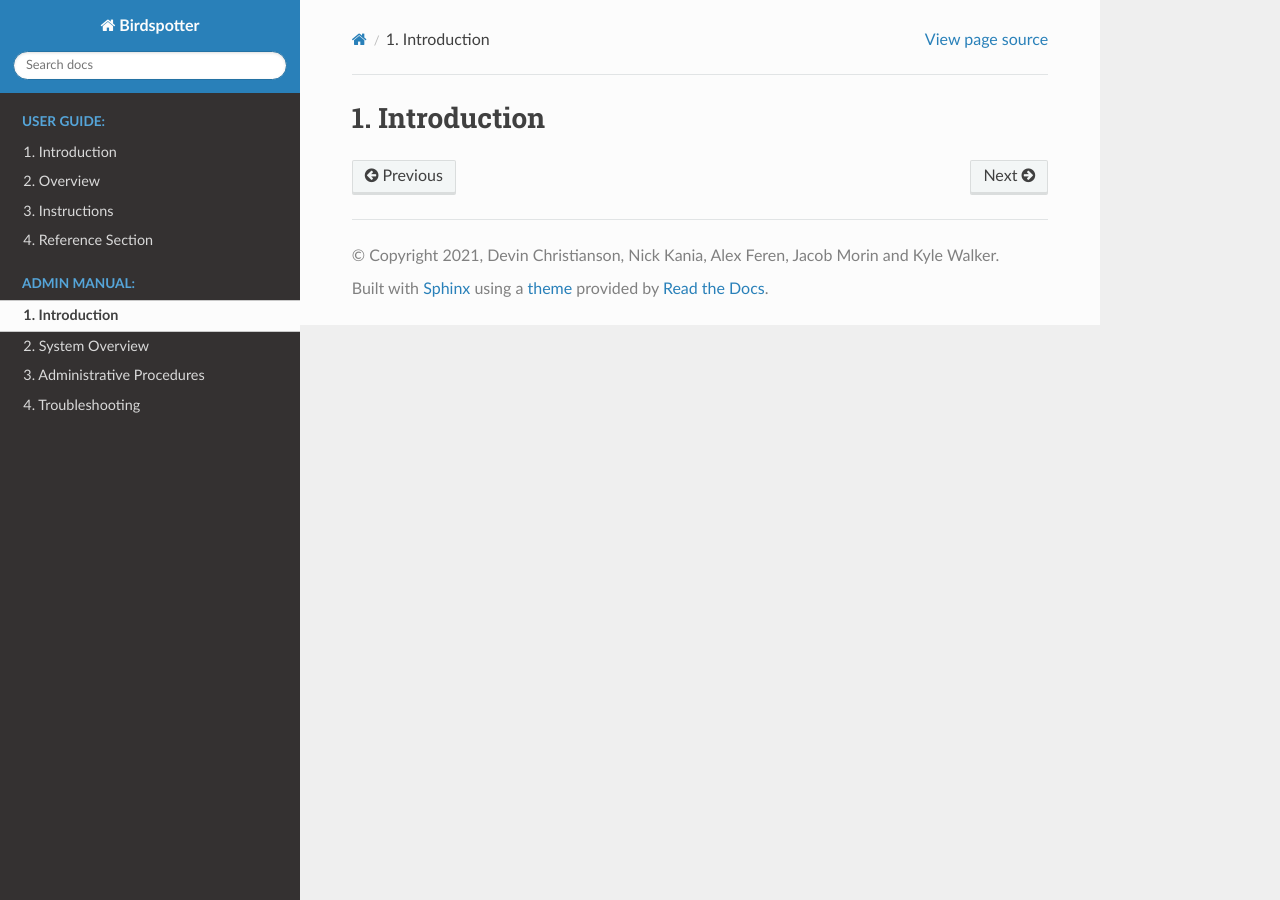
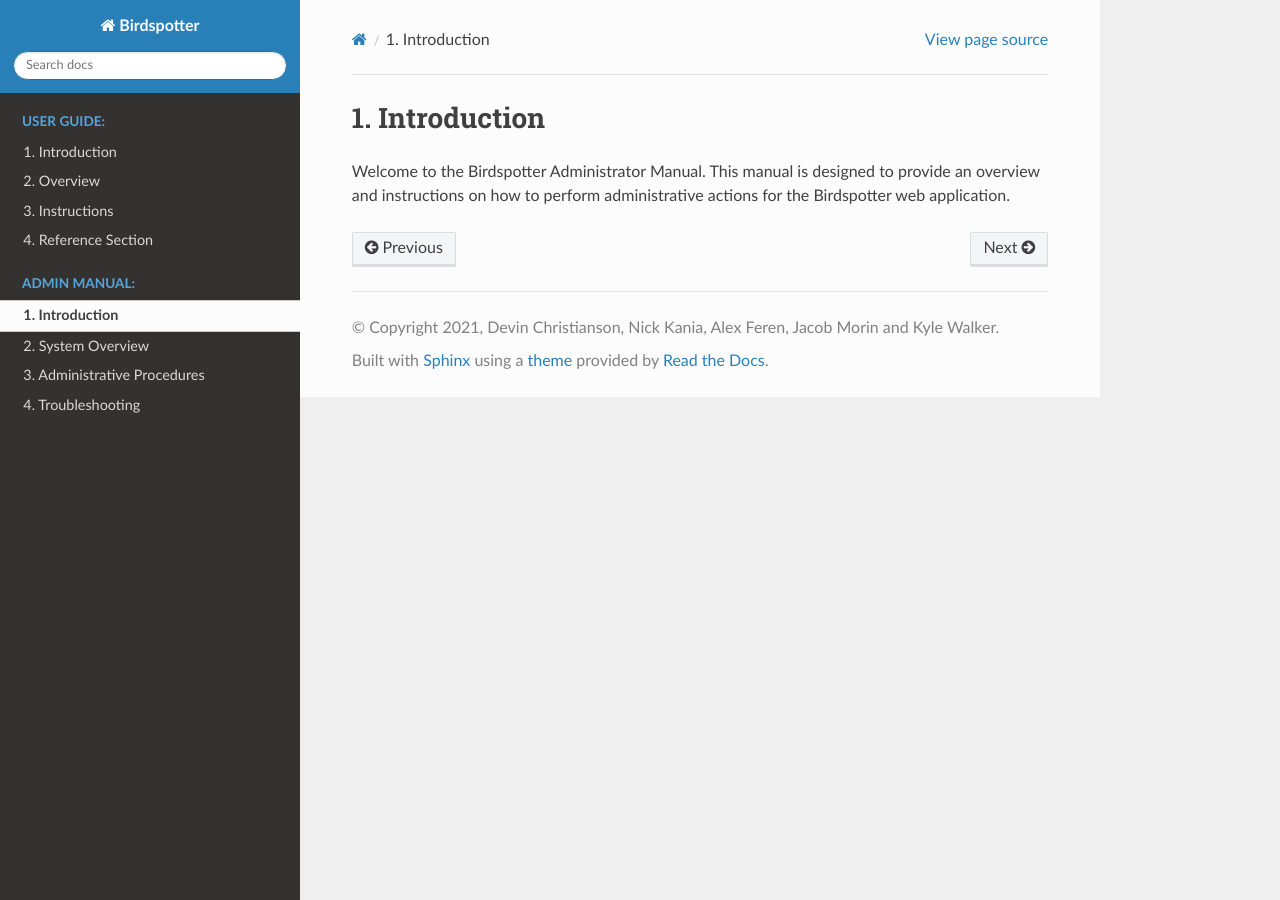
Before and after one commit to birdspotter-project/COS397, a Sphinx documentation site: the page built from docs/source/admin_manual/intro.rst, in a window 1280 px wide. Built offline with Sphinx 7.4.7 and the Read the Docs theme 2.0.0, drawn with Linux system fonts in a browser that asks for light colours.

Commit message:
first section

```diff
--- a/docs/source/admin_manual/intro.rst
+++ b/docs/source/admin_manual/intro.rst
@@ -1,3 +1,5 @@
 ***************************************
 Introduction
 ***************************************
+
+Welcome to the Birdspotter Administrator Manual. This manual is designed to provide an overview and instructions on how to perform administrative actions for the Birdspotter web application.
```
